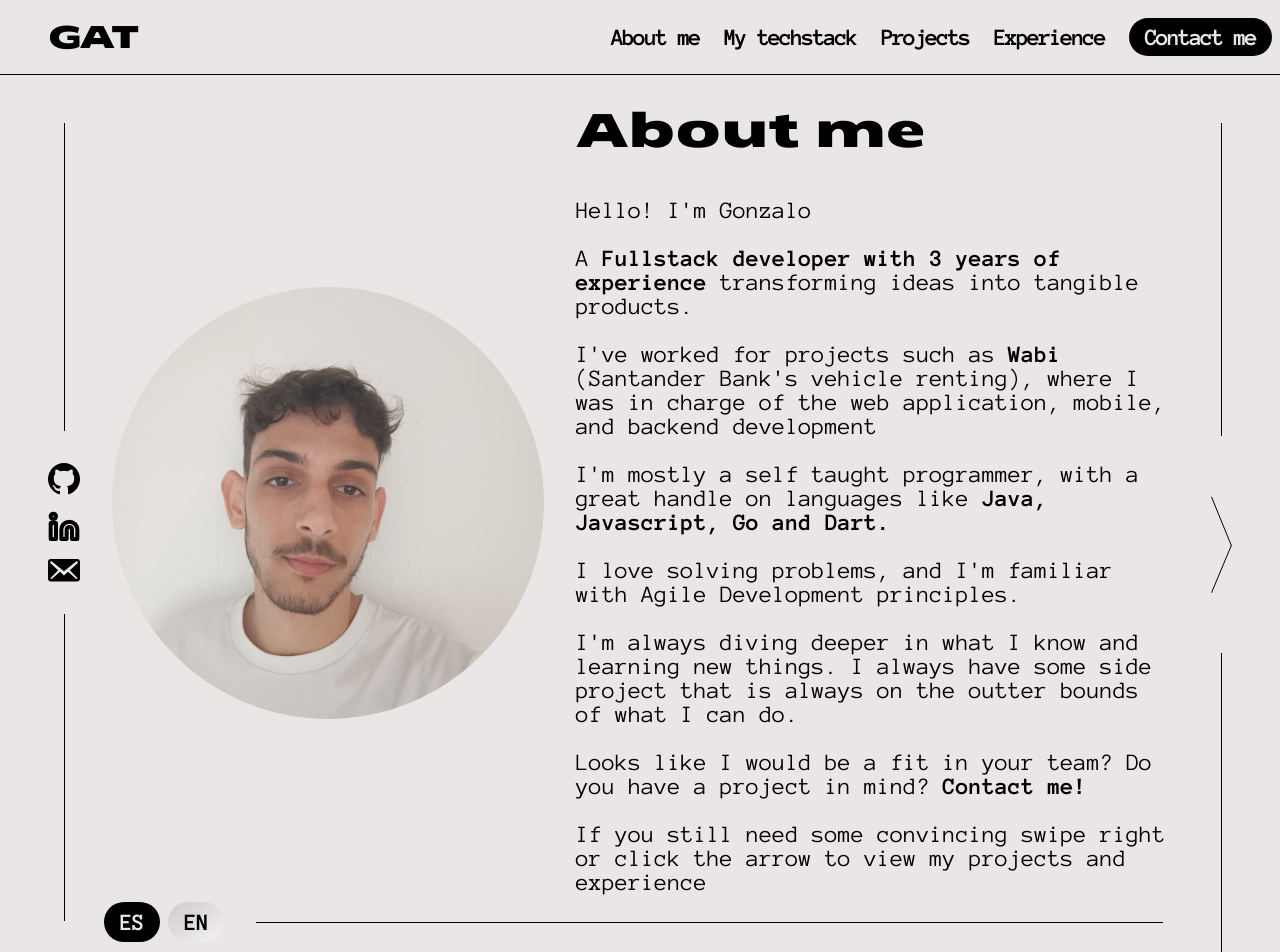
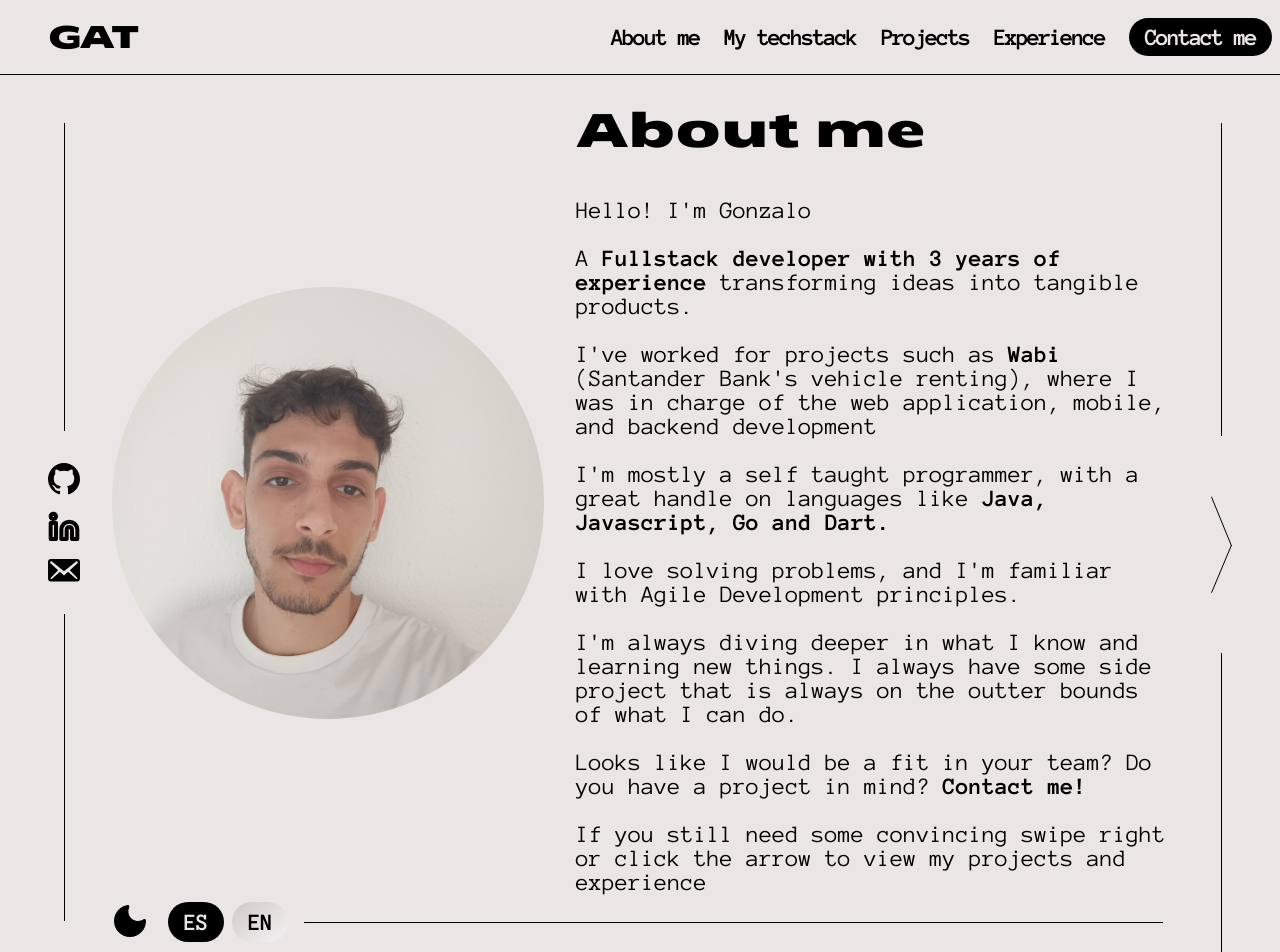
Before and after one commit to gonagutor/portfolio, a SvelteKit app: page / in a window 1280 px wide. Shown: the top 952 px of the page. Built offline with nearby package versions, Linux system fonts and the light colour scheme.

Commit message:
Small tweaks

```diff
--- a/src/components/LinesBackground/DesktopLinesBackground.svelte
+++ b/src/components/LinesBackground/DesktopLinesBackground.svelte
@@ -4,6 +4,7 @@
 	import Linkedin from '$components/icons/Linkedin.svelte';
 	import Mail from '$components/icons/Mail.svelte';
 	import LanguageChanger from '$components/LanguageChanger/LanguageChanger.svelte';
+	import ThemeChanger from '$components/ThemeChanger/ThemeChanger.svelte';
 </script>
 
 <div class="desktop-lines-background">
@@ -24,6 +25,7 @@
 			<div class="vertical-line" />
 		</div>
 		<div id="bottom-line-container">
+			<ThemeChanger />
 			<LanguageChanger />
 			<div id="bottom-line" />
 		</div>
@@ -74,6 +76,7 @@
 		flex-direction: row;
 		align-items: center;
 		flex: 1;
+		gap: 1rem;
 
 		margin-left: 1.5rem;
 		margin-bottom: 1.5rem;
@@ -83,7 +86,6 @@
 		width: 100%;
 		height: 1px;
 		background: var(--foreground);
-		margin-left: 2rem;
 		margin-right: 3rem;
 	}
 
--- a/src/lib/i18n/locales/es.json
+++ b/src/lib/i18n/locales/es.json
@@ -8,7 +8,7 @@
 		"experience": "Experiencia"
 	},
 	"content": {
-		"aboutMe": "¡Hola! Soy Gonzalo<br/><br/>Soy un <b>desarrollador Fullstack con 3 años de experiencia</b> transformando ideas en software tangible.<br/><br/>He trabajado en proyectos de empresas como <b>Wabi</b> (del Banco Santander), donde me encargué de desarrollos de aplicaciones web y móviles, incluyendo el frontend y el backend.<br/><br/>Soy mayormente autodidacta, con un gran dominio de lenguajes como<b>Java, Javascript, Go y Dart.</b><br/><br/>Me apasiona resolver problemas, y estoy familiarizado con metodologías ágiles de desarrollo.<br/><br/>Estoy constantemente actualizando mis conocimientos y habilidades ya que siempre tengo algún proyecto personal entre manos que supera lo que se en el momento.<br/><br/>¿Parece que encajaría en tu equipo? ¿Tienes algún proyecto en mente?<b>¡No dudes en contactarme!</b><br/><br/>Si todavía necesitas convencerte desliza hacia la derecha o haz click en la flecha para echar un vistazo a mis proyectos"
+		"aboutMe": "¡Hola! Soy Gonzalo<br/><br/>Soy un <b>desarrollador Fullstack con 3 años de experiencia</b> transformando ideas en software tangible.<br/><br/>He trabajado en proyectos de empresas como <b>Wabi</b> (del Banco Santander), donde me encargué de desarrollos de aplicaciones web y móviles, incluyendo el frontend y el backend.<br/><br/>Soy mayormente autodidacta, con un gran dominio de lenguajes como <b>Java, Javascript, Go y Dart.</b><br/><br/>Me apasiona resolver problemas, y estoy familiarizado con metodologías ágiles de desarrollo.<br/><br/>Estoy constantemente actualizando mis conocimientos y habilidades ya que siempre tengo algún proyecto personal entre manos que supera lo que se en el momento.<br/><br/>¿Parece que encajaría en tu equipo? ¿Tienes algún proyecto en mente?<b>¡No dudes en contactarme!</b><br/><br/>Si todavía necesitas convencerte desliza hacia la derecha o haz click en la flecha para echar un vistazo a mis proyectos"
 	},
 	"alt": {
 		"enableDarkMode": "Activar modo oscuro",
```
